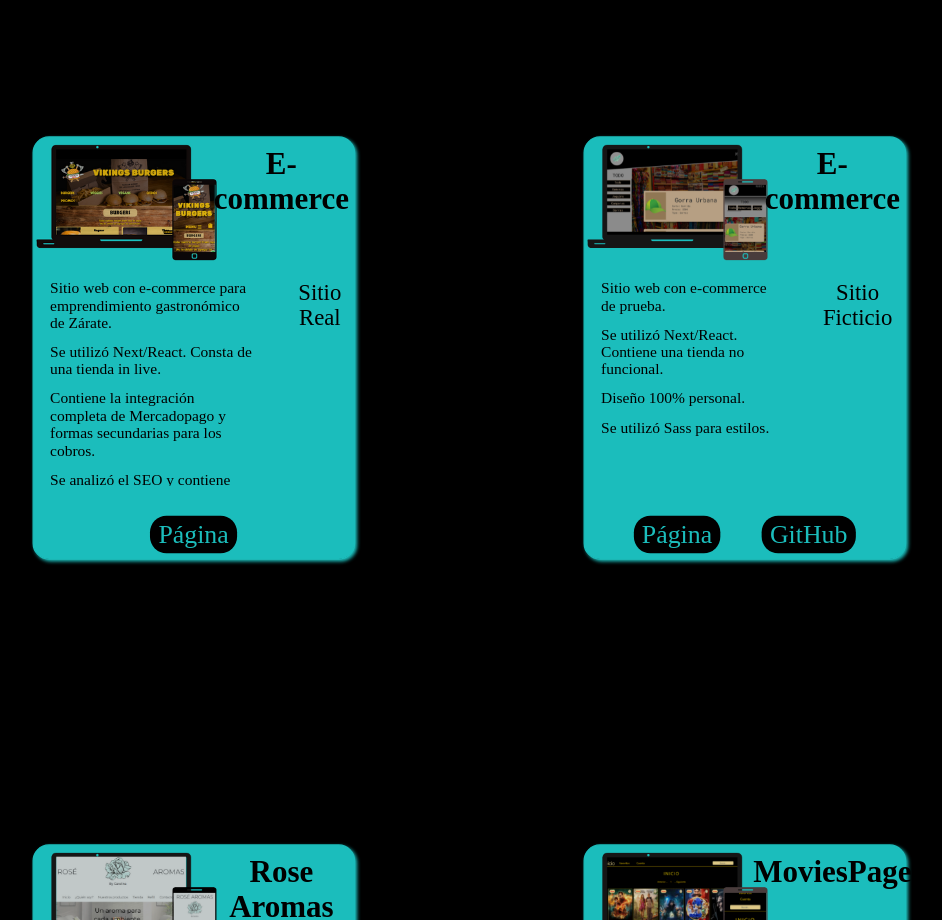
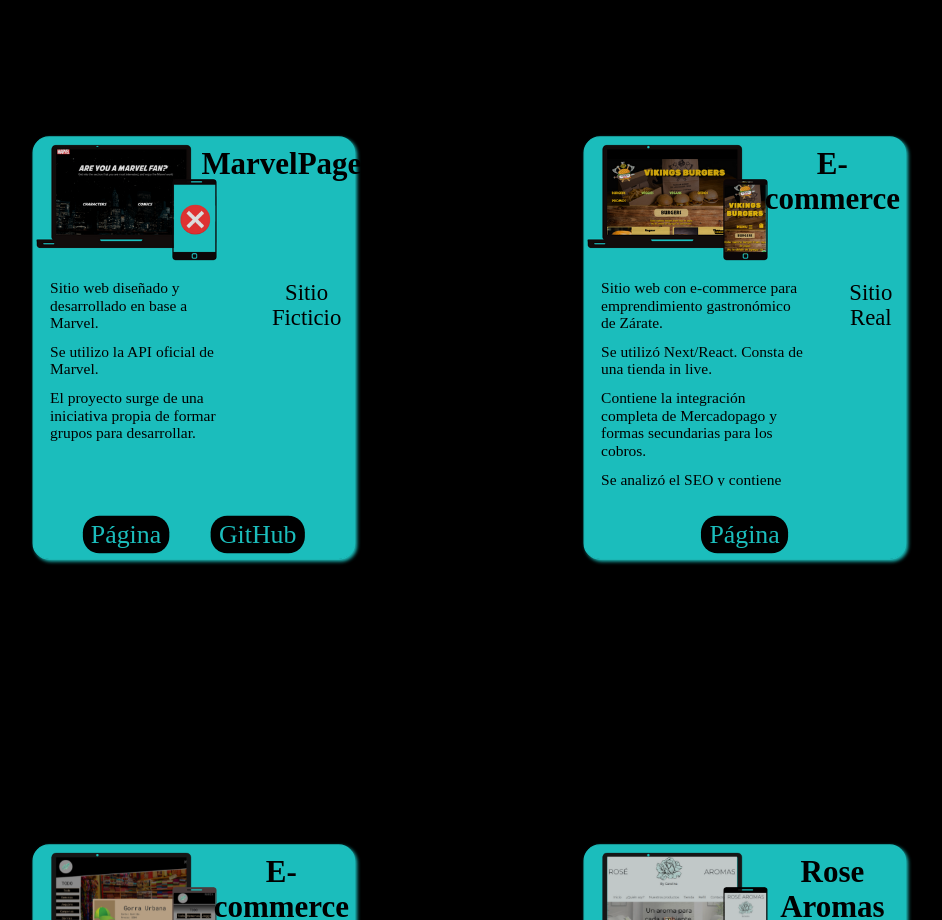
Before and after one commit to TimoteoGambella/PersonalTimoteoGambella, a React (Create React App) app: page / in a window 1280 px wide. Shown: the part 7420-8340 px from the top of the page, without its empty margins (171-1113 px from the left). Built offline with nearby package versions, Linux system fonts and the light colour scheme; a web font is replaced by a local one.

Commit message:
new project

```diff
--- a/src/components/proyectos/Proyectos.js
+++ b/src/components/proyectos/Proyectos.js
@@ -13,6 +13,7 @@
 import card8 from "./card8.png"
 import card9 from "./card9.png"
 import card10 from "./card10.png"
+import card11 from "./card11.png"
 
 export default function Proyectos({idioma}){
 
@@ -22,6 +23,12 @@
             <div className="proyectos">
                 {idioma==="español"?
                 <>
+                    <Zoom triggerOnce={true} duration={2000}>
+                        <CardProyectos fondo={card11} tipo={"Sitio Ficticio"}
+                            title={"MarvelPage"} page={"https://marvel-project-iota.vercel.app/"} git={"https://github.com/TimoteoGambella/Marvel-Project-Vercel"}
+                            descripcion={["Sitio web diseñado y desarrollado en base a Marvel.","Se utilizo la API oficial de Marvel.", "El proyecto surge de una iniciativa propia de formar grupos para desarrollar."]}
+                        />
+                    </Zoom>
                     <Zoom triggerOnce={true} duration={2000}>
                         <CardProyectos fondo={card10} tipo={"Sitio Real"}
                             title={"E-commerce"} page={"https://vikingspage.vercel.app"} git={""}
```
Also changed, not shown: src/components/proyectos/card11.png (added).
